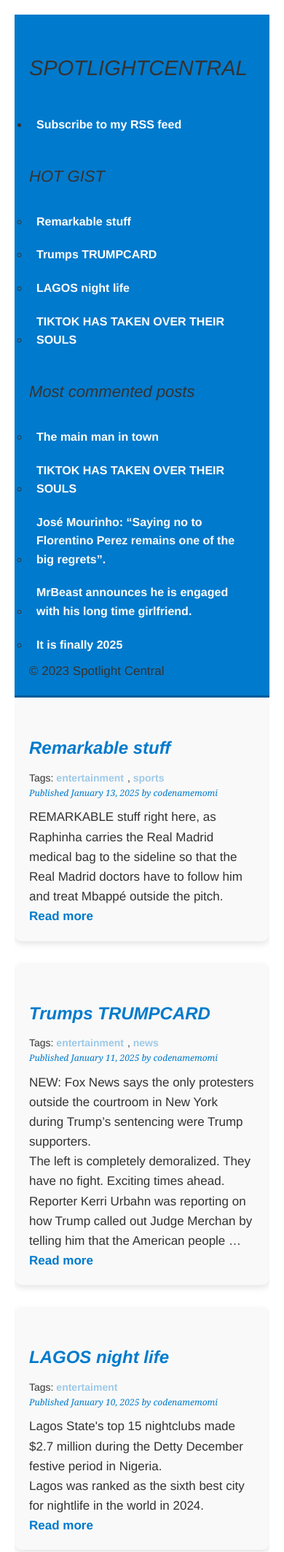
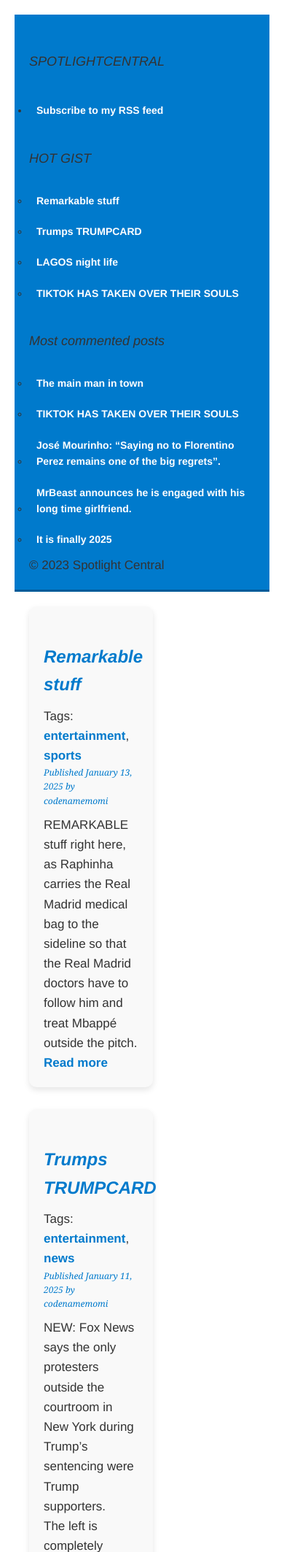
Before and after one commit to codenamemomi/blog2, a Django app: page / in a window 390 px wide. Shown: the part 78-2205 px from the top of the page at 73% size. Run offline with Django 5.2, Linux system fonts and the light colour scheme; data comes from the database, SQL or seed files in the repository; parts of the project's set-up code (start-up, migrations or seed data) failed here and were passed over.

Commit message:
modified css file

```diff
--- a/spotlightcentral/static/css/spotlightcentral.css
+++ b/spotlightcentral/static/css/spotlightcentral.css
@@ -216,111 +238,21 @@ p.date {
         width: 100%; /* Full width on small screens */
         margin-right: 0;
     }
+
+    body {
+        font-size: 14px; /* Adjust font size for smaller screens */
     }
 
-/* Interactive Links */
-a {
-    color: #007acc; /* Blue color for links */
-    text-decoration: none;
-    transition: color 0.3s ease, transform 0.3s ease, box-shadow 0.3s ease;
-    display: inline-block;
-    font-weight: bold;
-    position: relative;
+    h1 {
+        font-size: 30px; /* Adjust heading size for smaller screens */
     }
 
-
-a::after {
-    content: '';
-    position: absolute;
-    width: 0;
-    height: 2px;
-    background-color: #007acc;
-    bottom: -2px;
-    left: 0;
-    transition: width 0.3s ease;
+    h2 {
+        font-size: 20px; /* Adjust subheading size for smaller screens */
     }
 
-a:hover::after {
-    width: 100%;
-}
-
-/* Interactive Buttons */
-.button {
-    display: inline-block;
-    padding: 10px 20px;
-    background-color: #007acc;
-    color: #fff;
-    border: none;
-    border-radius: 5px;
-    font-weight: bold;
-    cursor: pointer;
-    transition: background-color 0.3s ease, transform 0.3s ease;
-}
-
-.button:hover {
-    background-color: #005b99;
-    transform: translateY(-2px);
-}
-
-.button:active {
-    transform: translateY(0);
-}
-
-/* Interactive Cards */
-.card {
-    background-color: #f9f9f9;
-    color: #333;
-    padding: 20px;
-    border-radius: 10px;
-    box-shadow: 0 4px 8px rgba(0, 0, 0, 0.1);
-    transition: transform 0.3s ease, box-shadow 0.3s ease;
-}
-
-.card:hover {
-    transform: translateY(-5px);
-    box-shadow: 0 8px 16px rgba(0, 0, 0, 0.2);
-}
-
-/* Forms */
-label {
-    float: left;
-    clear: both;
-    color: #333;
-    margin-bottom: 2px;
-    display: block;
-    font-weight: bold; /* Make label text bold */
-}
-
-input, textarea {
-    clear: both;
-    float: left;
-    margin: 0 0 10px;
-    background: #e3f2fd; /* Light blue background for input fields */
-    border: 1px solid #ccc; /* Light gray border for input fields */
-    padding: 10px; /* Increase padding for input fields */
-    border-radius: 5px; /* Rounded corners for input fields */
-    display: block; /* Make input fields block-level elements */
-    width: 100%; /* Set width of input fields to 100% */
-}
-
-input:focus, textarea:focus {
-    background: #e6e6fa; /* Lavender background on focus */
-    outline: none; /* Remove default outline */
-    box-shadow: 0 0 10px rgba(0, 0, 0, 0.1); /* Add box shadow on focus */
-}
-
-/* Responsive Design */
-@media (max-width: 768px) {
-    #content {
-        width: 100%;
-        padding: 0;
-    }
-    #sidebar {
-        width: 100%;
-        height: auto;
-        position: relative;
-        top: auto;
-        border-left: none;
+    h3, h4, h5, h6 {
+        font-size: 18px; /* Adjust other headings for smaller screens */
     }
 }
 
@@ -484,6 +416,96 @@ input[type="submit"]:focus {
     transform: translateY(0);
 }
 
+/* Interactive Links */
+a {
+    color: #007acc; /* Blue color for links */
+    text-decoration: none;
+    transition: color 0.3s ease, transform 0.3s ease, box-shadow 0.3s ease;
+    display: inline-block;
+    font-weight: bold;
+    position: relative;
+}
+
+a::after {
+    content: '';
+    position: absolute;
+    width: 0;
+    height: 2px;
+    background-color: #007acc;
+    bottom: -2px;
+    left: 0;
+    transition: width 0.3s ease;
+}
+
+a:hover::after {
+    width: 100%;
+}
+
+/* Interactive Buttons */
+.button {
+    display: inline-block;
+    padding: 10px 20px;
+    background-color: #007acc;
+    color: #fff;
+    border: none;
+    border-radius: 5px;
+    font-weight: bold;
+    cursor: pointer;
+    transition: background-color 0.3s ease, transform 0.3s ease;
+}
+
+.button:hover {
+    background-color: #005b99;
+    transform: translateY(-2px);
+}
+
+.button:active {
+    transform: translateY(0);
+}
+
+/* Interactive Cards */
+.card {
+    background-color: #f9f9f9;
+    color: #333;
+    padding: 20px;
+    border-radius: 10px;
+    box-shadow: 0 4px 8px rgba(0, 0, 0, 0.1);
+    transition: transform 0.3s ease, box-shadow 0.3s ease;
+}
+
+.card:hover {
+    transform: translateY(-5px);
+    box-shadow: 0 8px 16px rgba(0, 0, 0, 0.2);
+}
+
+/* Forms */
+label {
+    float: left;
+    clear: both;
+    color: #333;
+    margin-bottom: 2px;
+    display: block;
+    font-weight: bold; /* Make label text bold */
+}
+
+input, textarea {
+    clear: both;
+    float: left;
+    margin: 0 0 10px;
+    background: #e3f2fd; /* Light blue background for input fields */
+    border: 1px solid #ccc; /* Light gray border for input fields */
+    padding: 10px; /* Increase padding for input fields */
+    border-radius: 5px; /* Rounded corners for input fields */
+    display: block; /* Make input fields block-level elements */
+    width: 100%; /* Set width of input fields to 100% */
+}
+
+input:focus, textarea:focus {
+    background: #e6e6fa; /* Lavender background on focus */
+    outline: none; /* Remove default outline */
+    box-shadow: 0 0 10px rgba(0, 0, 0, 0.1); /* Add box shadow on focus */
+}
+
 /* Responsive Design for Comments */
 @media (max-width: 768px) {
     .comments {
@@ -706,29 +696,34 @@ nav {
     transition: color 0.3s ease;
 }
 
-
-.tags {
-    font-size: 14px;
-}
-.tags a {
-    color: #007acc5f;
-    text-decoration: none;
-    margin-right: 5px;
-    transition: color 0.3s ease;
+/* Responsive Design */
+@media (max-width: 768px) {
+    #sidebar {
+        width: 100%; /* Full width on small screens */
+        height: auto;
+        position: relative;
+        top: auto;
+        border-left: none;
     }
 
-.tags a:hover {
-    color: #005b99;
+    .main-content {
+        width: 100%; /* Full width on small screens */
+        margin-right: 0;
     }
 
-.read-more {
-    color: #007acc;
-    text-decoration: none;
-    font-weight: bold;
-    transition: color 0.3s ease, transform 0.3s ease;
+    body {
+        font-size: 14px; /* Adjust font size for smaller screens */
     }
 
-.read-more:hover {
-    color: #005b99;
-    transform: translateY(-2px);
+    h1 {
+        font-size: 30px; /* Adjust heading size for smaller screens */
     }
+
+    h2 {
+        font-size: 20px; /* Adjust subheading size for smaller screens */
+    }
+
+    h3, h4, h5, h6 {
+        font-size: 18px; /* Adjust other headings for smaller screens */
+    }
+}
```
Also changed, not shown: other parts of spotlightcentral/static/css/spotlightcentral.css (+23 -33 lines), 2 other files. Lines whose indentation alone changed are shown as unchanged.
